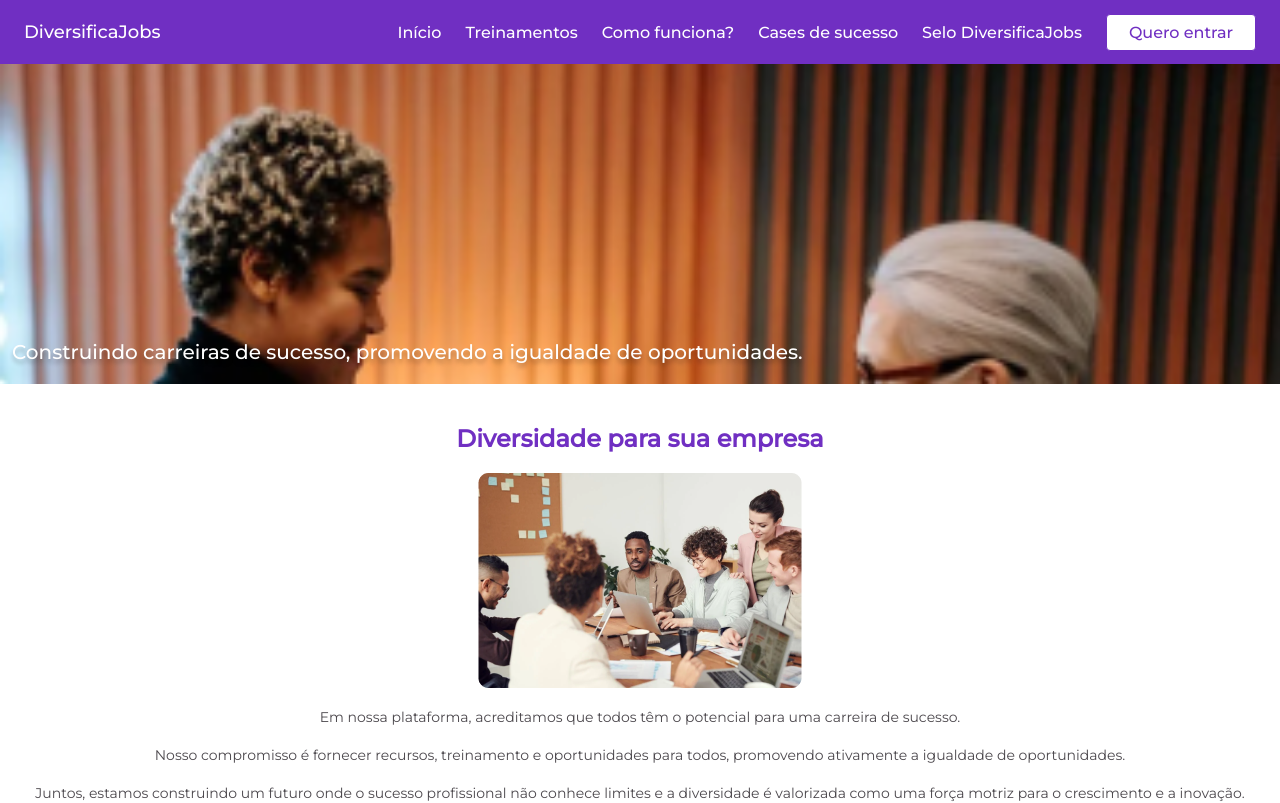
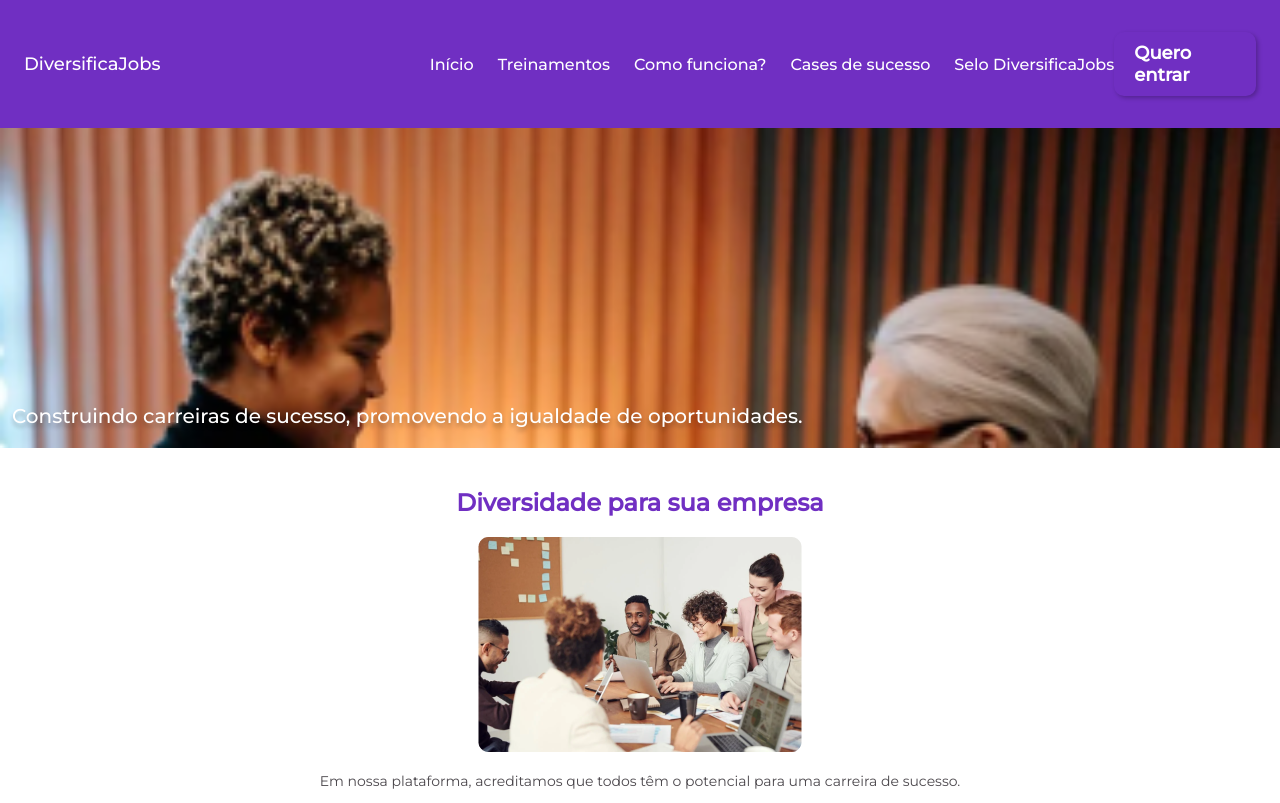
Before and after one commit to AndreyDidoff-AtlasTechnol/hackathon-atlas-vue, a Vue app: page / in a window 1280 px wide. Shown: the top 803 px of the page. Built offline with nearby package versions, Linux system fonts and the light colour scheme.

Commit message:
feat: change css to menu

```diff
--- a/src/App.vue
+++ b/src/App.vue
@@ -104,18 +104,16 @@ h3 {
   font-weight: 600;
 }
 
-button {
-}
-
 header {
   min-height: 64px;
   padding: 12px 24px;
   background-color: #702FC2;
-  position: relative;
+  position: sticky;
   display: flex;
   gap: 40px;
   justify-content: center;
   align-items: center;
+  top: 0;
 
   .logo {
     width: 120px;
@@ -138,6 +136,8 @@ header {
     overflow: hidden;
     cursor: pointer;
     z-index: 9999;
+    background: none;
+    border: none;
 
     @media (min-width: 960px) {
       display: none;
--- a/src/components/nav/corp.vue
+++ b/src/components/nav/corp.vue
@@ -14,10 +14,8 @@
                 <li>Vagas</li>
             </a>
         </ul>
-        <a href="home">
-            <button class="without-custom" type="button">
-                Sair
-            </button>
+        <a class="logout" href="home">
+            Sair
         </a>
     </nav>
 </template>
@@ -30,3 +28,21 @@ export default {
   }
 }
 </script>
+
+<style lang="scss" scoped>
+    .logout {
+        align-items: center;
+        background: #702FC2;
+        border-radius: 10px;
+        box-shadow: 2px 2px 4px 0px rgba(0, 0, 0, 0.25);
+        color:#fff;
+        cursor: pointer;
+        display: flex;
+        flex-direction: column;
+        font-size: 18px;
+        font-weight: 600;
+        justify-content: center;
+        margin: 20px auto;
+        padding: 10px 20px;
+    }
+</style>
--- a/src/components/nav/index.vue
+++ b/src/components/nav/index.vue
@@ -17,10 +17,8 @@
                 <li>Selo DiversificaJobs</li>
             </a>
         </ul>
-        <a href="login">
-            <button class="without-custom" type="button">
-                Quero entrar
-            </button>
+        <a class="login" href="login">
+            Quero entrar
         </a>
     </nav>
 </template>
@@ -33,3 +31,21 @@ export default {
   }
 }
 </script>
+
+<style lang="scss" scoped>
+    .login {
+        align-items: center;
+        background: #702FC2;
+        border-radius: 10px;
+        box-shadow: 2px 2px 4px 0px rgba(0, 0, 0, 0.25);
+        color:#fff;
+        cursor: pointer;
+        display: flex;
+        flex-direction: column;
+        font-size: 18px;
+        font-weight: 600;
+        justify-content: center;
+        margin: 20px auto;
+        padding: 10px 20px;
+    }
+</style>
--- a/src/components/nav/user.vue
+++ b/src/components/nav/user.vue
@@ -14,19 +14,32 @@
                 <li>Perfil</li>
             </a>
         </ul>
-        <a href="home">
-            <button class="without-custom" type="button">
-                Sair
-            </button>
+        <a class="login" href="home">
+            Sair
         </a>
     </nav>
 </template>
 
 <script>
 export default {
-  name: 'nav-user',
-  props: {
-    msg: String
-  }
+  name: 'nav-user'
 }
 </script>
+
+<style lang="scss" scoped>
+    .login {
+        align-items: center;
+        background: #702FC2;
+        border-radius: 10px;
+        box-shadow: 2px 2px 4px 0px rgba(0, 0, 0, 0.25);
+        color:#fff;
+        cursor: pointer;
+        display: flex;
+        flex-direction: column;
+        font-size: 18px;
+        font-weight: 600;
+        justify-content: center;
+        margin: 20px auto;
+        padding: 10px 20px;
+    }
+</style>
```
